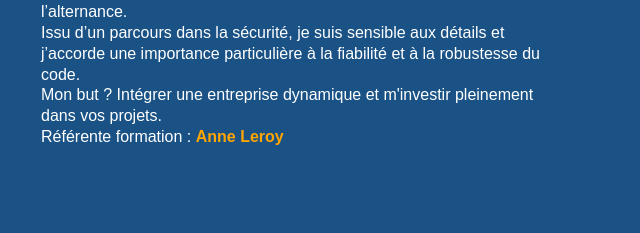
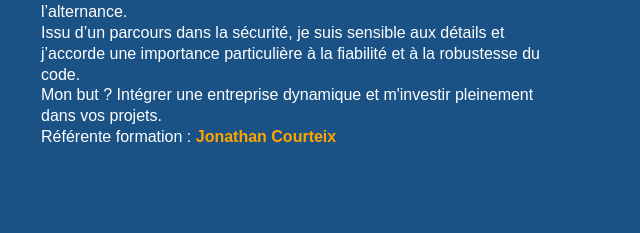
Before and after one commit to saidbaraou/portfolio, a plain HTML site: page index.html in a window 1280 px wide. Shown: the part 1267-1500 px from the top of the page, 511-1151 px from the left. Drawn offline with nearby package versions, Linux system fonts and the light colour scheme; a web font is replaced by a local one.

Commit message:
chore: Change the link to the right person to contact

```diff
--- a/index.html
+++ b/index.html
@@ -81,7 +81,7 @@
               à la
               fiabilité et à la robustesse du code. <br>
               Mon but ? Intégrer une entreprise dynamique et m'investir pleinement dans vos projets. <br>
-              Référente formation : <a href="mailto:anne.leroy@wildcodeschool.com" style="color:orange">Anne Leroy</a>
+              Référente formation : <a href="mailto:jonathan.courteix@wildcodeschool.com" style="color:orange">Jonathan Courteix</a>
 
             </p>
           </div>
```
